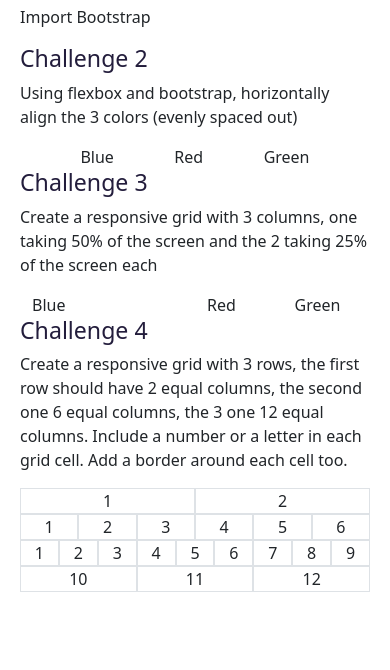
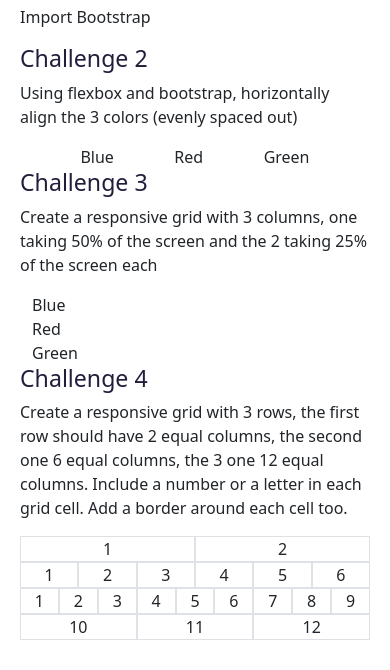
Before and after one commit to Namix23/responsive-grids, a plain HTML site: page index.html in a window 390 px wide. Shown: the part 174-844 px from the top of the page. Drawn offline with nearby package versions, Linux system fonts and the light colour scheme.

Commit message:
Changed grid

```diff
--- a/index.html
+++ b/index.html
@@ -37,9 +37,9 @@
 
     <div class="container">
       <div class="row">
-        <div class="col-3 w-50">Blue</div>
-        <div class="col-3 w-25">Red</div>
-        <div class="col-3 w-25">Green</div>
+        <div class="col-sm-6">Blue</div>
+        <div class="col-sm-3">Red</div>
+        <div class="col-sm-3">Green</div>
       </div>
     </div>
     <h3>Challenge 4</h3>
```
